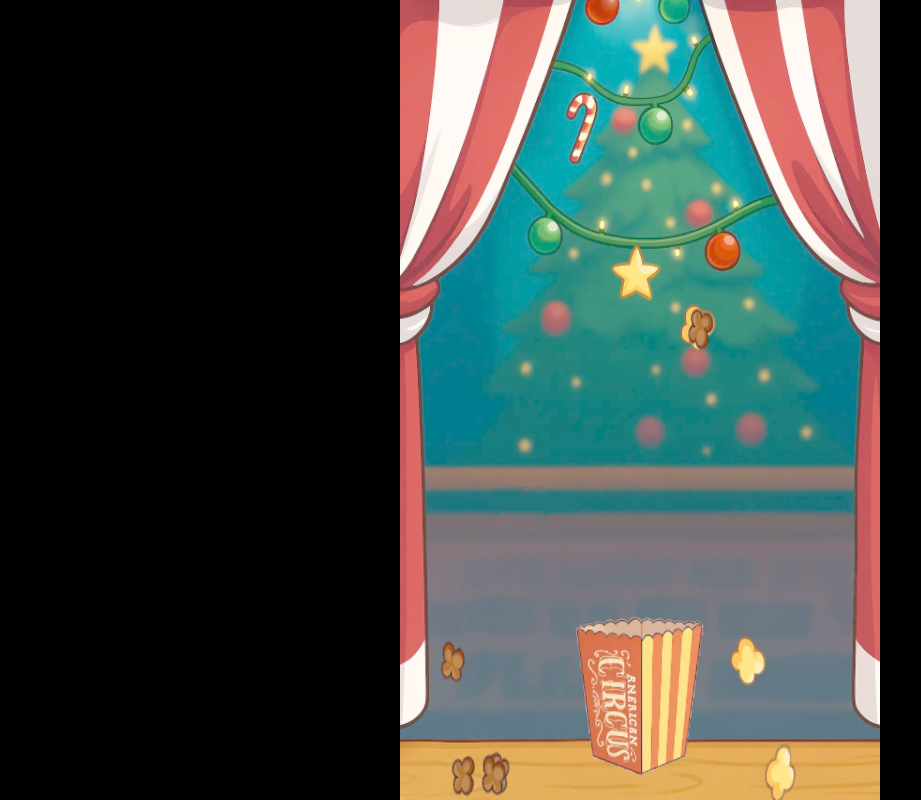
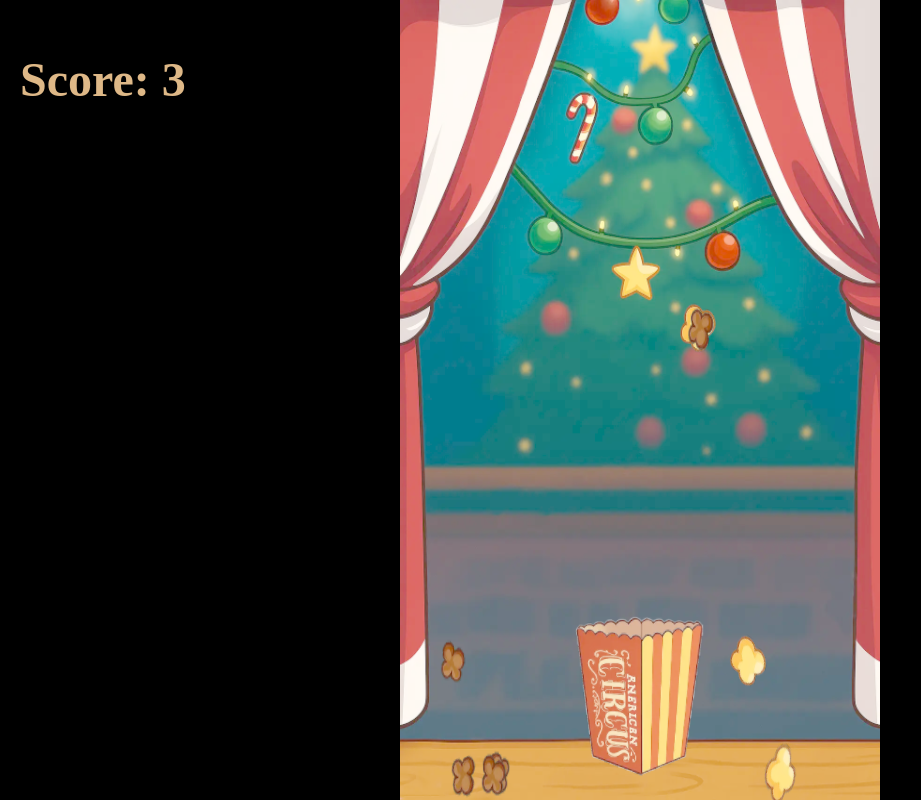
Before and after one commit to bowber/code-crush-test, a React (Vite) app: page / in a window 1280 px wide. Shown: the whole page, without its empty margins (0-921 px from the left). Built offline with nearby package versions, Linux system fonts and the light colour scheme.

Commit message:
Add scoreboard display and prevent score increment after game over

```diff
--- a/src/App.tsx
+++ b/src/App.tsx
@@ -3,13 +3,20 @@ import { initGameWorld } from './utils/game';
 function App() {
   const gameWorld = useRef<ReturnType<typeof initGameWorld>>(null);
   const score = useRef(0);
+  const scoreboardValueRef = useRef<HTMLHeadingElement>(null);
+  const isGameOver = useRef(false);
 
   const onGameOver = () => {
+    isGameOver.current = true;
     alert(`Game Over! Your score: ${score.current}`);
   }
 
   const onScoreIncrement = (increment: number) => {
+    if (isGameOver.current) return; // Prevent score increment after game over
     score.current += increment;
+    if (scoreboardValueRef.current) {
+      scoreboardValueRef.current.textContent = `Score: ${score.current}`;
+    }
     console.log(`Score incremented by ${increment}. Current score: ${score.current}`);
   };
 
@@ -24,6 +31,9 @@ function App() {
     <>
       <canvas id="webgl"></canvas>
       <canvas id="debug-physics"></canvas>
+      <div id="scoreboard">
+        <h1 ref={scoreboardValueRef}>Score: {score.current}</h1>
+      </div>
     </>
   )
 }
--- a/src/index.css
+++ b/src/index.css
@@ -17,3 +17,16 @@ body {
   z-index: 10;
   pointer-events: none;
 }
+
+#scoreboard {
+  position: absolute;
+  top: 10px;
+  left: 10px;
+  color: burlywood;
+  /* background-color: rgba(255, 255, 255, 0.8); */
+  filter: drop-shadow(2px 2px 2px rgba(0, 0, 0, 0.5));
+  padding: 10px;
+  border-radius: 5px;
+  font-size: 24px;
+  z-index: 20;
+}
```
